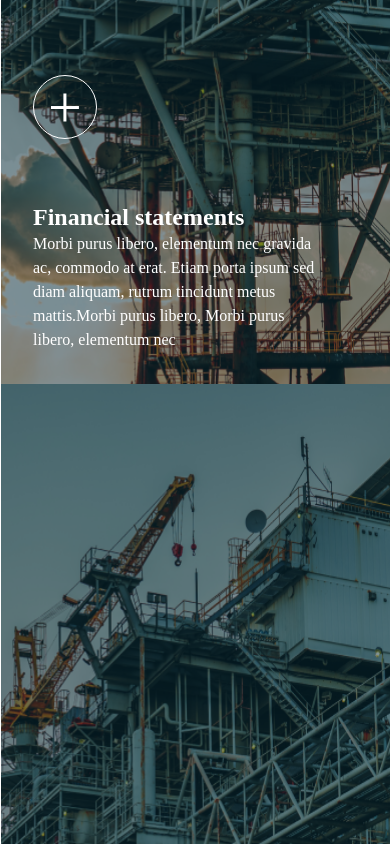
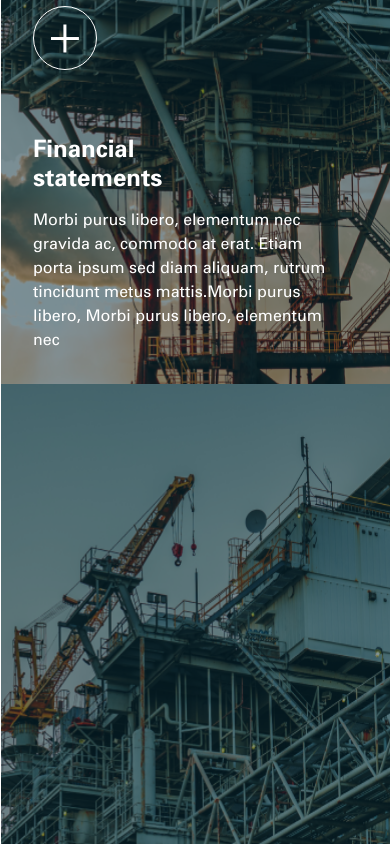
Before and after one commit to hoseinabedi/webicient, a Next.js app: page / in a window 390 px wide. Shown: the part 2240-3084 px from the top of the page. Built offline with nearby package versions, Linux system fonts and the light colour scheme.

Commit message:
Section2 improved

```diff
--- a/src/app/page.module.css
+++ b/src/app/page.module.css
@@ -176,13 +176,21 @@
 .section2 .partContainer .part:nth-child(n-1){
     border-left: 1px solid #ffffff54;
 }
+.section2 .partContainer .part .content{
+    font-family: var(--univers-font);
+}
 .section2 .partContainer .part:hover{
     color: #fff;
     cursor: pointer;
     border-left: 2px solid #0000003e;
     border-right: 2px solid #0000003e;
 }
+.section2 .partContainer .part:hover > span{
+    color: #000000;
+    background-color: #fff;
+}
 .section2 .partContainer .part:hover > .content p{
+    margin-top: 1rem;
     height: 150px;
 }
 .section2 .partContainer .part:hover + .part{
@@ -248,6 +256,9 @@
     }
     .section2 .partContainer .part .content{
         margin: 2rem 4rem 2rem 2rem;
+    }
+    .section2 .partContainer .part .content p{
+        margin-top: 1rem;
     }
 }
 
```
